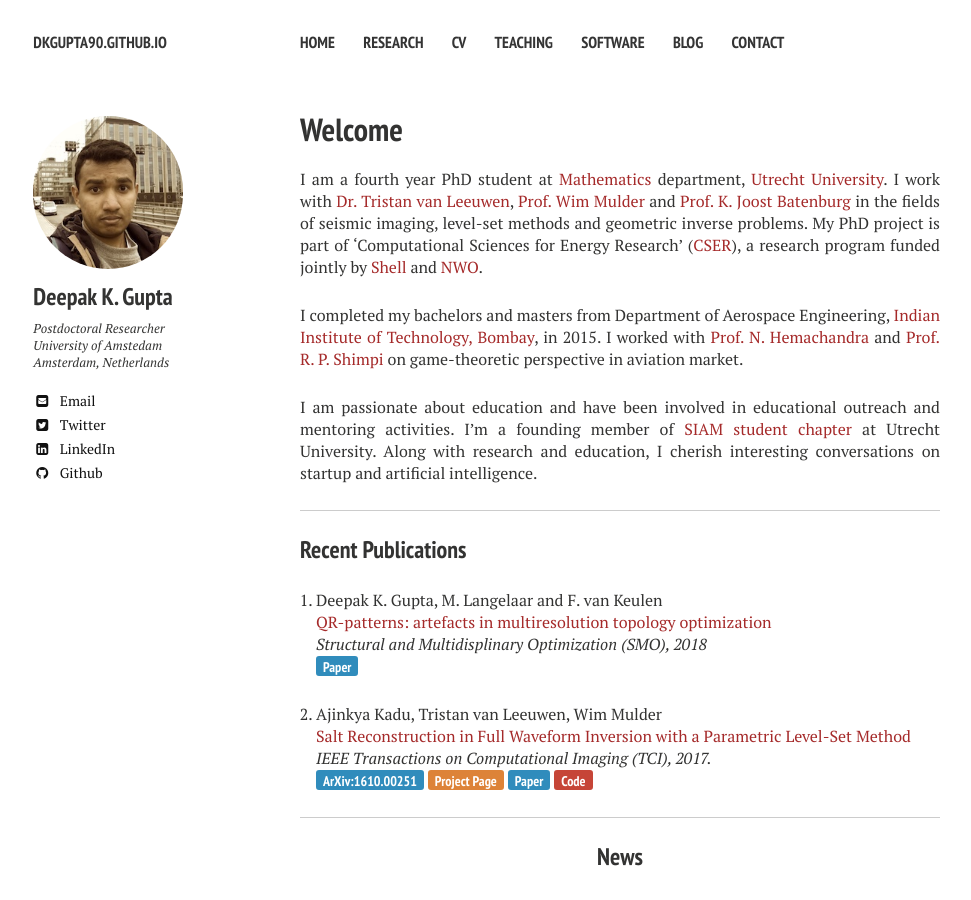
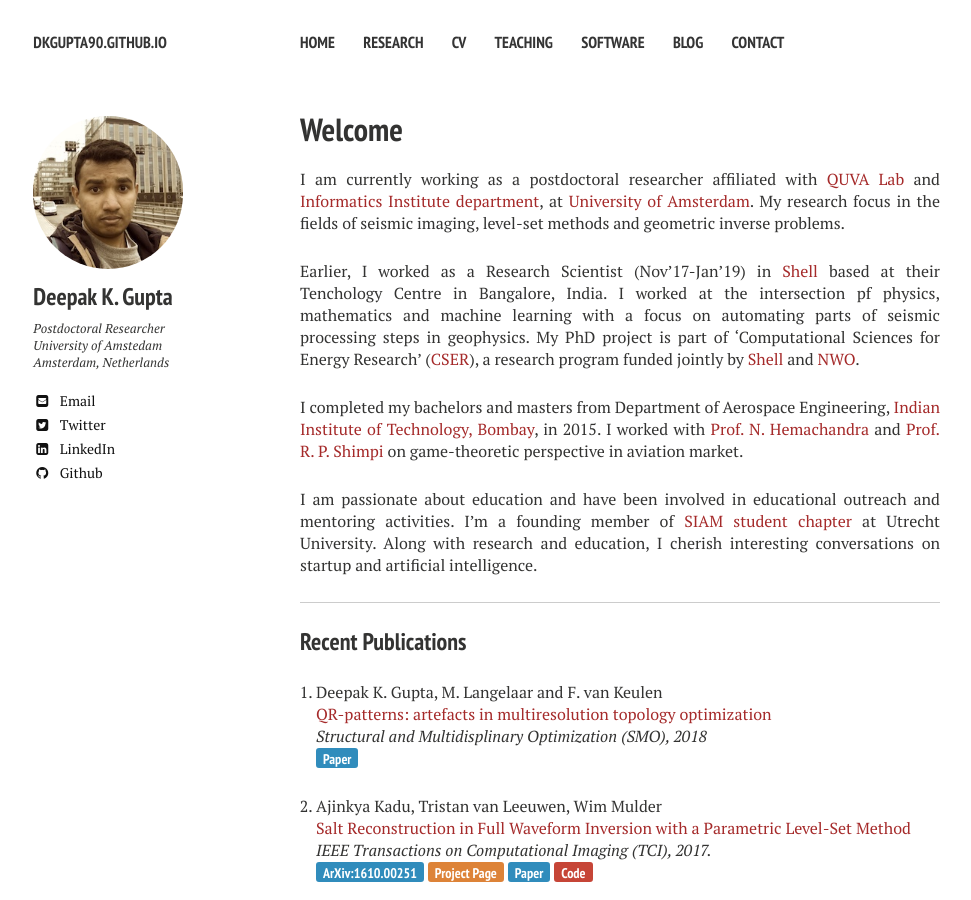
Before and after one commit to dkgupta90/dkgupta90.github.io, a Jekyll site: the page built from index.md, in a window 1280 px wide and 900 px high. Shown: the whole window, without its empty margins (20-991 px from the left). Built offline with Jekyll 4.4.1, drawn with Linux system fonts in a browser that asks for light colours; nearby versions of some CDN libraries.

Commit message:
updated index1

```diff
--- a/index.md
+++ b/index.md
@@ -5,7 +5,9 @@ tags: [deepak, gupta, home, tud, uva, computational imaging, machine learning, s
 modified: 2014-08-08T20:53:07.573882-04:00
 comments: false
 ---
-I am a fourth year PhD student at [Mathematics](https://www.uu.nl/en/organisation/mathematical-institute) department, [Utrecht University](https://www.uu.nl/en). I work with [Dr. Tristan van Leeuwen](https://www.uu.nl/staff/TvanLeeuwen), [Prof. Wim Mulder](http://www.citg.tudelft.nl/en/about-faculty/departments/geoscience-engineering/sections/applied-geophysics-petrophysics/staff/academic-staff/profdr-wa-wim-mulder/) and [Prof. K. Joost Batenburg](https://www.cwi.nl/people/1742) in the fields of seismic imaging, level-set methods and geometric inverse problems. My PhD project is part of 'Computational Sciences for Energy Research' ([CSER](https://www.fom.nl/en/nwo-domain-science/collaboration-with-companies/cser-2/)), a research program funded jointly by [Shell](https://www.shell.com/) and [NWO](https://www.nwo.nl/en).
+I am currently working as a postdoctoral researcher affiliated with [QUVA Lab](https://ivi.fnwi.uva.nl/quva/) and [Informatics Institute department](https://ivi.uva.nl/?1561732614898), at [University of Amsterdam](https://www.uva.nl/en). My research focus  in the fields of seismic imaging, level-set methods and geometric inverse problems.
+
+Earlier, I worked as a Research Scientist (Nov'17-Jan'19) in [Shell](https://www.shell.com/) based at their Tenchology Centre in Bangalore, India. I worked at the intersection pf physics, mathematics and machine learning with a focus on automating parts of seismic processing steps in geophysics. My PhD project is part of 'Computational Sciences for Energy Research' ([CSER](https://www.fom.nl/en/nwo-domain-science/collaboration-with-companies/cser-2/)), a research program funded jointly by [Shell](https://www.shell.com/) and [NWO](https://www.nwo.nl/en).
 
 I completed my bachelors and masters from Department of Aerospace Engineering, [Indian Institute of Technology, Bombay](https://www.iitb.ac.in), in 2015. I worked with [Prof. N. Hemachandra](http://www.ieor.iitb.ac.in/~nh) and [Prof. R. P. Shimpi](https://www.aero.iitb.ac.in/~rpshimpi/) on game-theoretic perspective in aviation market.
 
```
